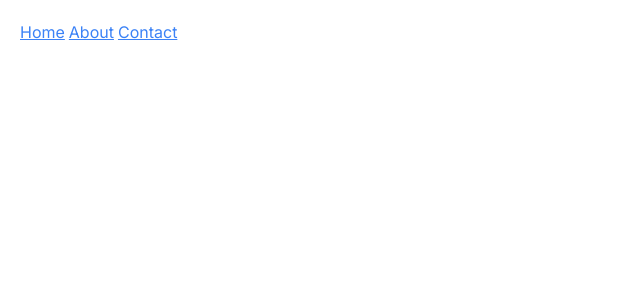
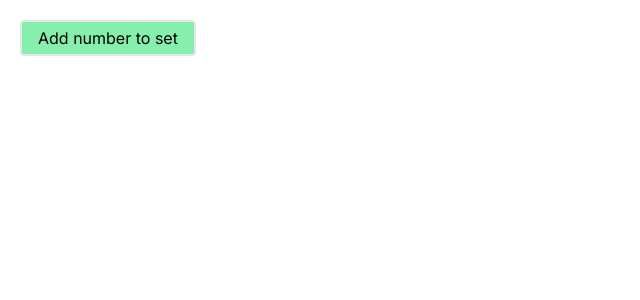
Before and after one commit to royo-a/playground-nextjs, a Next.js app: page / in a window 1280 px wide. Shown: the top 300 px of the page, without its empty margins (0-640 px from the left). Built offline with nearby package versions, Linux system fonts and the light colour scheme.

Commit message:
useEffect() hook

```diff
--- a/next.config.mjs
+++ b/next.config.mjs
@@ -1,4 +1,6 @@
 /** @type {import('next').NextConfig} */
-const nextConfig = {};
+const nextConfig = {
+  reactStrictMode: false,
+};
 
 export default nextConfig;
--- a/src/app/about/page.jsx
+++ /dev/null
@@ -1,44 +0,0 @@
-'use client';
-import { useEffect } from 'react';
-import Link from 'next/link';
-
-export default function About() {
-  const elements = [
-    {
-      id: 1,
-      name: 'section1',
-    },
-    {
-      id: 2,
-      name: 'section2',
-    },
-    {
-      id: 3,
-      name: 'section3',
-    },
-    {
-      id: 4,
-      name: 'section4',
-    },
-  ];
-
-  useEffect(() => {
-    console.log('About page useEffect');
-  }, []);
-
-  return (
-    <div>
-      <div>About page</div>
-      <Link href="/" className="text-blue-500 underline">
-        Home
-      </Link>
-      <div>
-        {elements.map((element) => (
-          <div key={element.id} id={element.id} className="bg-amber-100 py-52">
-            {element.name}
-          </div>
-        ))}
-      </div>
-    </div>
-  );
-}
--- a/src/app/contact/page.js
+++ /dev/null
@@ -1,5 +0,0 @@
-const ContactPage = (props) => {
-  return 'Contact Page';
-};
-
-export default ContactPage;
--- a/src/app/page.jsx
+++ b/src/app/page.jsx
@@ -1,30 +1,32 @@
 'use client';
 
-import Link from 'next/link';
-import { useSearchParams, useRouter } from 'next/navigation';
-
-const links = [
-  { name: 'Home', link: '/' },
-  { name: 'About', link: '/about' },
-  { name: 'Contact', link: '/contact' },
-];
+import { useEffect, useState } from 'react';
 
 export default function Home() {
-  const searchParams = useSearchParams();
-  console.log(searchParams.get('link'));
-  console.log('Hello my name is ARnab');
+  const [numberSet, setNumberSet] = useState(new Set());
+  let setSize = 0;
+
+  const addToSet = () => {
+    setNumberSet((set) => {
+      let newSet = new Set(numberSet);
+      newSet.add(numberSet.size + 1);
+      return newSet;
+    });
+  };
+
+  useEffect(() => {
+    setSize++;
+    console.log(setSize);
+  }, []);
 
   return (
     <div>
-      {links.map((link) => (
-        <Link
-          className="underline text-blue-500 mr-1"
-          key={link.name}
-          href={`/?link=${link.name}`}
-        >
-          {link.name}
-        </Link>
-      ))}
+      <button
+        className="border-2 rounded px-4 py-1 bg-green-300"
+        onClick={addToSet}
+      >
+        Add number to set
+      </button>
     </div>
   );
 }
```
